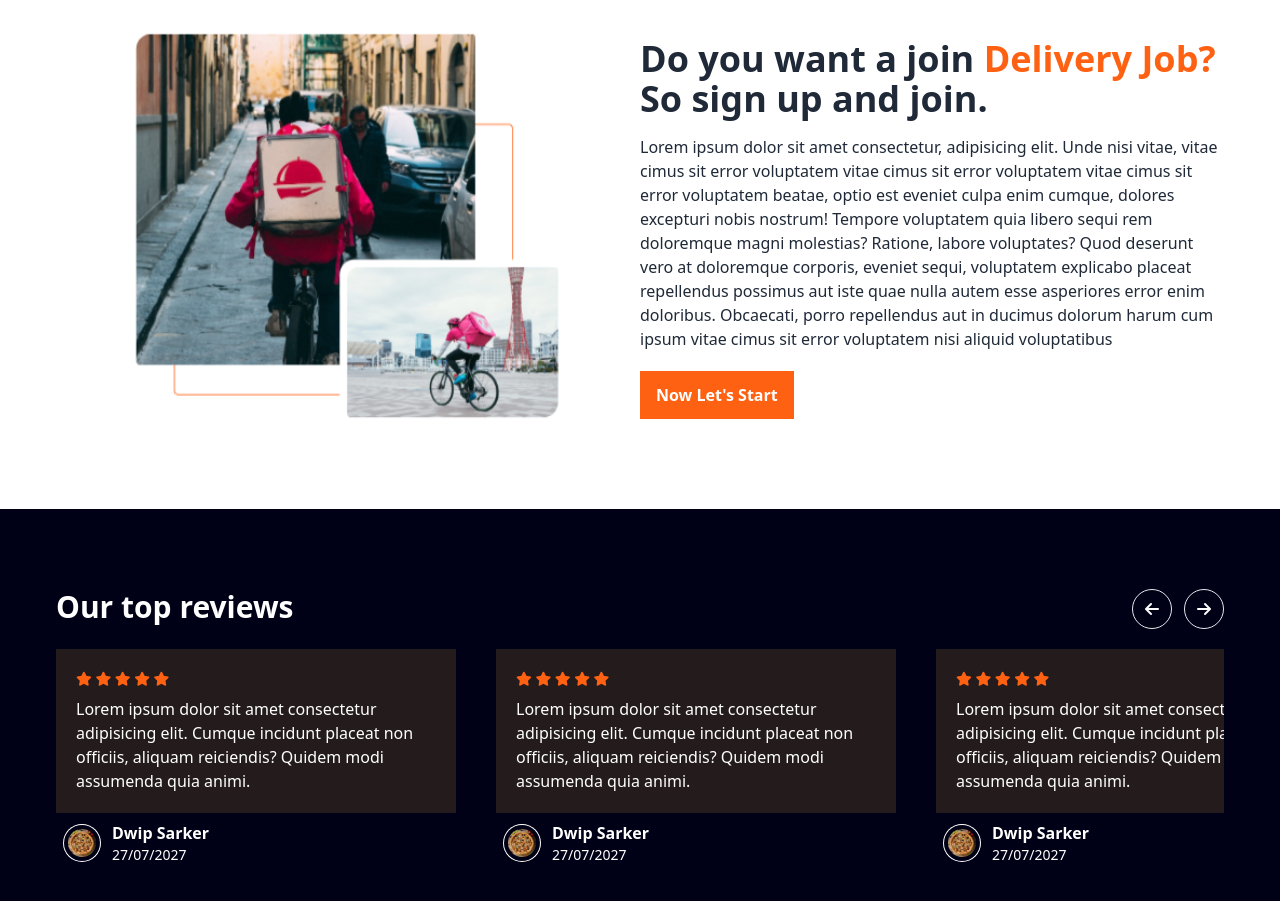
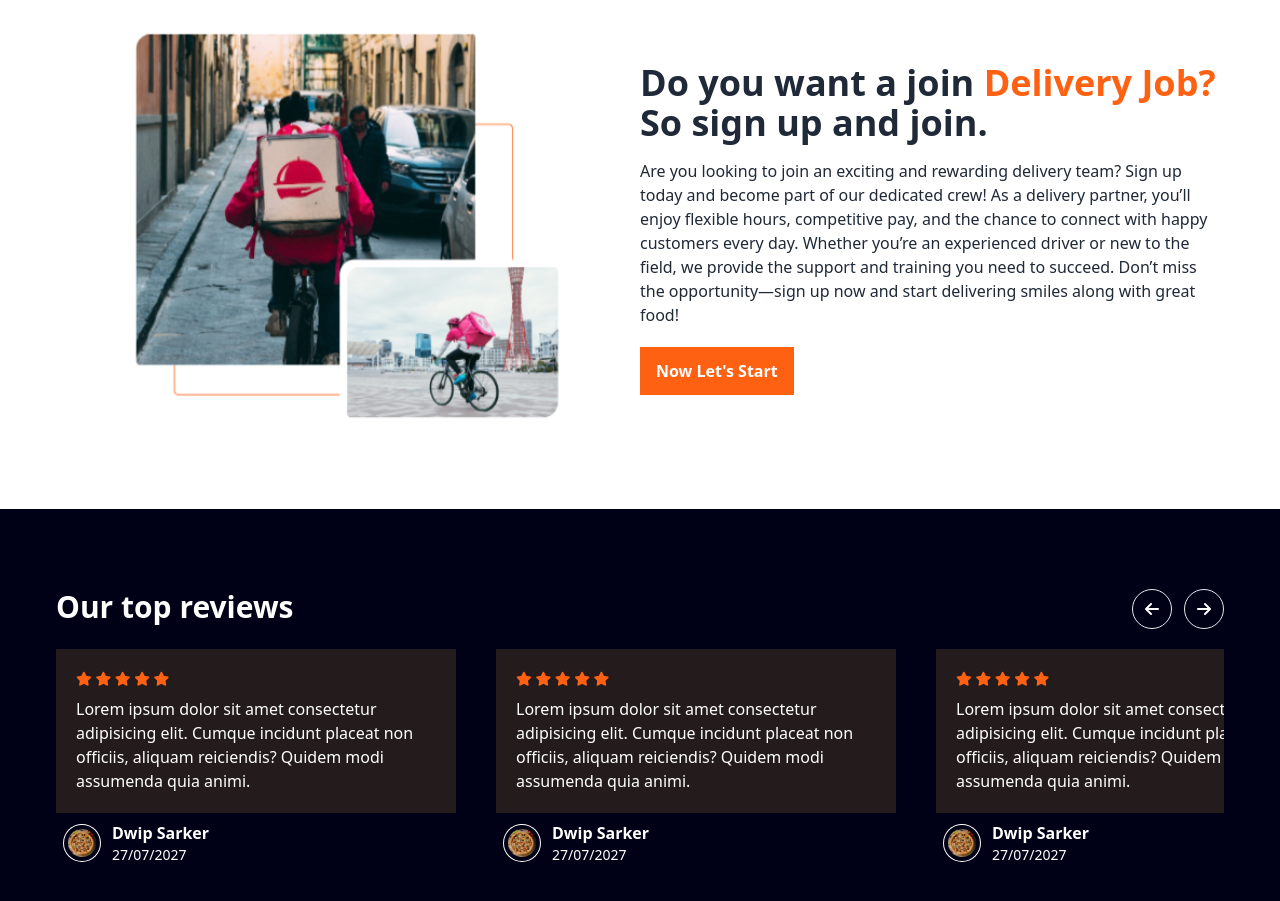
Before and after one commit to Bytes-Farabi/Burger-Cafe-Restaurent, a website: page src/index.html in a window 1280 px wide. Shown: the part 1980-2881 px from the top of the page. Drawn offline with nearby package versions, Linux system fonts and the light colour scheme.

Commit message:
empty commit

```diff
--- a/src/index.html
+++ b/src/index.html
@@ -11,9 +11,7 @@
 <script src="https://cdn.tailwindcss.com"></script>
 </head>
 <body>
-    <!-- ---------------------------------------
-                    NAVBAR START
-    -------------------------------------------->
+    <!-- Navbar starts here-->
     <header class="bg-dark z-1 border-b border-slate-900">
         <div class="max-w-[1200px] mx-auto flex items-center px-4 py-2 text-white relative">
             <button id="hamburger" class="mr-2 md:hidden">
@@ -97,9 +95,7 @@
         </div>
     </section>
 
-    <!-- ---------------------------------------
-                    BRANCH START
-    -------------------------------------------->
+    <!--  Branch starts here -->
     <section class="py-20 bg-dark text-white">
         <div class="max-w-[1200px] mx-auto px-4">
             <h3 class="font-bold text-3xl md:text-4xl mb-10 text-center">Find us in those <span class="text-orange">country and</span><br> many more!</h3>
@@ -190,16 +186,14 @@
     </section>
 
 
-    <!-- ---------------------------------------
-                    CARRIER START
-    -------------------------------------------->
+    <!-- career starts here -->
     <section class="py-20">
         <div class="max-w-[1200px] mx-auto px-4 grid grid-cols-1 md:grid-cols-2 items-center">
             <img src="./images/delivery.png" alt="" class="w-full h-full max-h-[400px] object-contain">
             <div class="mt-5 md:mt-0">
                 <h3 class="font-bold text-3xl md:text-4xl mb-4">Do you want a join <span class="text-orange">Delivery Job?</span><br>
                 So sign up and join.</h3>
-                <p>Lorem ipsum dolor sit amet consectetur, adipisicing elit. Unde nisi vitae, vitae cimus sit error voluptatem vitae cimus sit error voluptatem vitae cimus sit error voluptatem beatae, optio est eveniet culpa enim cumque, dolores excepturi nobis nostrum! Tempore voluptatem quia libero sequi rem doloremque magni molestias? Ratione, labore voluptates? Quod deserunt vero at doloremque corporis, eveniet sequi, voluptatem explicabo placeat repellendus possimus aut iste quae nulla autem esse asperiores error enim doloribus. Obcaecati, porro repellendus aut in ducimus dolorum harum cum ipsum  vitae cimus sit error voluptatem nisi aliquid voluptatibus</p>
+                <p>Are you looking to join an exciting and rewarding delivery team? Sign up today and become part of our dedicated crew! As a delivery partner, you’ll enjoy flexible hours, competitive pay, and the chance to connect with happy customers every day. Whether you’re an experienced driver or new to the field, we provide the support and training you need to succeed. Don’t miss the opportunity—sign up now and start delivering smiles along with great food!</p>
                 <a href="" class="bg-orange text-white font-bold px-4 py-3 inline-block mt-5">Now Let's Start</a>
             </div>
         </div>
```
